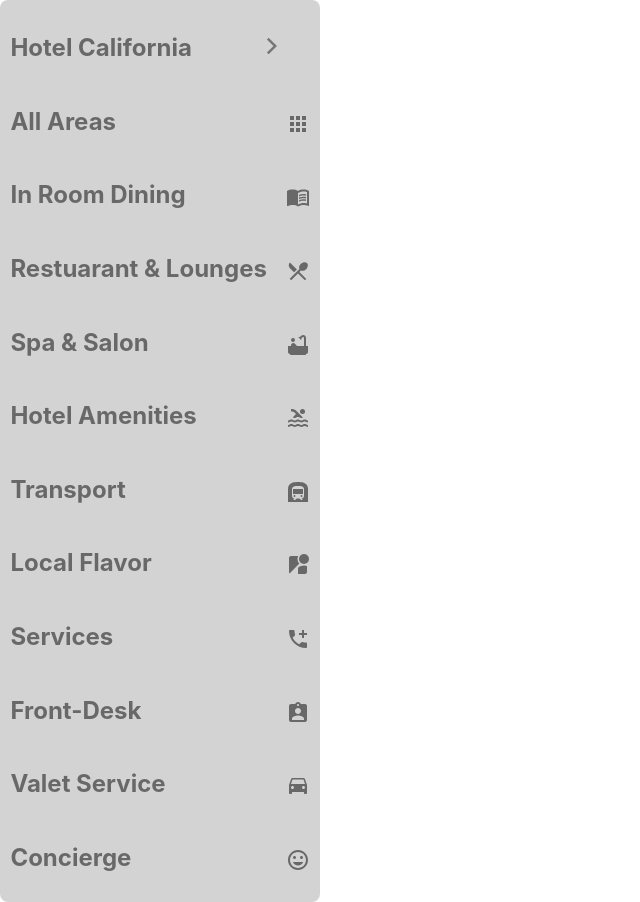
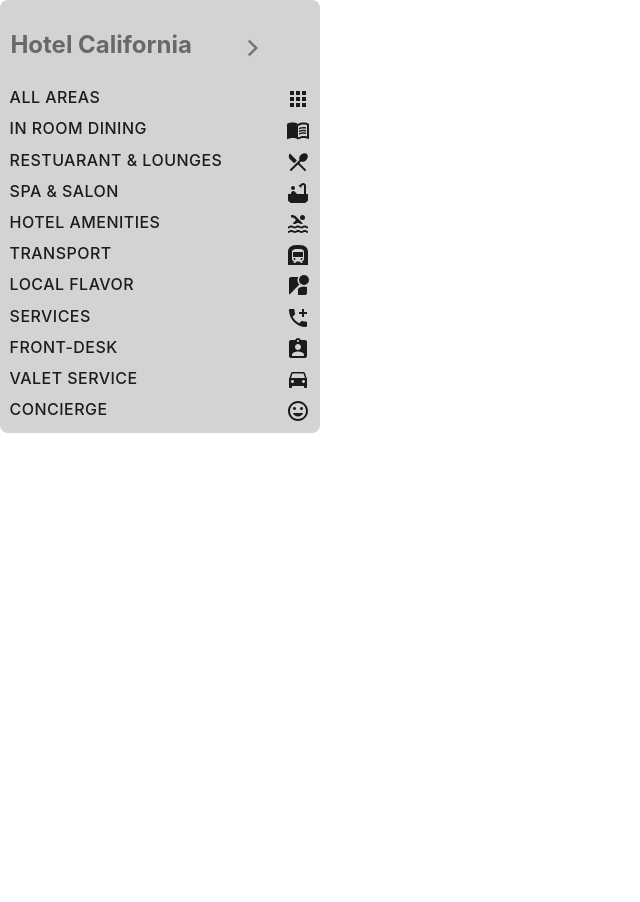
Before and after one commit to vhuang5564/hotel-california, a Next.js app: page /test in a window 1280 px wide. Shown: the whole page, without its empty margins (0-640 px from the left). After the commit the page ends 800 px from the top, so only its background shows below. Built offline with nearby package versions, Linux system fonts and the light colour scheme.

Commit message:
change tabs to buttons

```diff
--- a/components/Sidebar.jsx
+++ b/components/Sidebar.jsx
@@ -32,17 +32,17 @@ export default function Sidebar(props) {
           onClick={expand}
         />
       </h1>
-      <h1>All Areas <AppsIcon /></h1>
-      <h1>In Room Dining <MenuBookIcon /></h1>
-      <h1>Restuarant & Lounges <LocalDiningIcon /></h1>
-      <h1>Spa & Salon <BathtubIcon /></h1>
-      <h1>Hotel Amenities <PoolIcon /></h1>
-      <h1>Transport <SubwayIcon /></h1>
-      <h1>Local Flavor <StreetviewIcon /></h1>
-      <h1>Services <AddIcCallIcon /></h1>
-      <h1>Front-Desk <AssignmentIndIcon /></h1>
-      <h1>Valet Service <TimeToLeaveIcon /></h1>
-      <h1>Concierge <MoodIcon /></h1>
+      <Button className={styles.button}>ALL AREAS <AppsIcon /></Button>
+      <Button>In Room Dining <MenuBookIcon /></Button>
+      <Button>Restuarant & Lounges <LocalDiningIcon /></Button>
+      <Button>Spa & Salon <BathtubIcon /></Button>
+      <Button>Hotel Amenities <PoolIcon /></Button>
+      <Button>Transport <SubwayIcon /></Button>
+      <Button>Local Flavor <StreetviewIcon /></Button>
+      <Button>Services <AddIcCallIcon /></Button>
+      <Button>Front-Desk <AssignmentIndIcon /></Button>
+      <Button>Valet Service <TimeToLeaveIcon /></Button>
+      <Button>Concierge <MoodIcon /></Button>
     </section>
   );
 }
--- a/styles/Sidebar.module.scss
+++ b/styles/Sidebar.module.scss
@@ -1,12 +1,12 @@
 .sidebar {
-  display: flex;
-  flex-direction: column;
-  max-width: 20rem;
-  background-color: lightgray;
-  border-radius: 0.5em;
-  padding: 0.5em;
-  box-sizing: border-box;
-  overflow: hidden;
+  display: flex !important;
+  flex-direction: column !important;
+  max-width: 20rem !important;
+  background-color: lightgray !important;
+  border-radius: 0.5em !important;
+  padding: 0.5em !important;
+  box-sizing: border-box !important;
+  overflow: hidden !important;
 
   h1 {
     display: flex;
@@ -18,6 +18,19 @@
 
   h1:hover {
     opacity: 1;
+  }
+
+  button {
+    display: flex !important;
+    padding: 0.1em !important;
+    justify-content: space-between !important;
+    align-items: flex-end !important;
+    font-size: 16px !important;
+    font-family: unset !important;
+  }
+
+  button:hover {
+    opacity: 1 !important;
   }
 }
 
```
